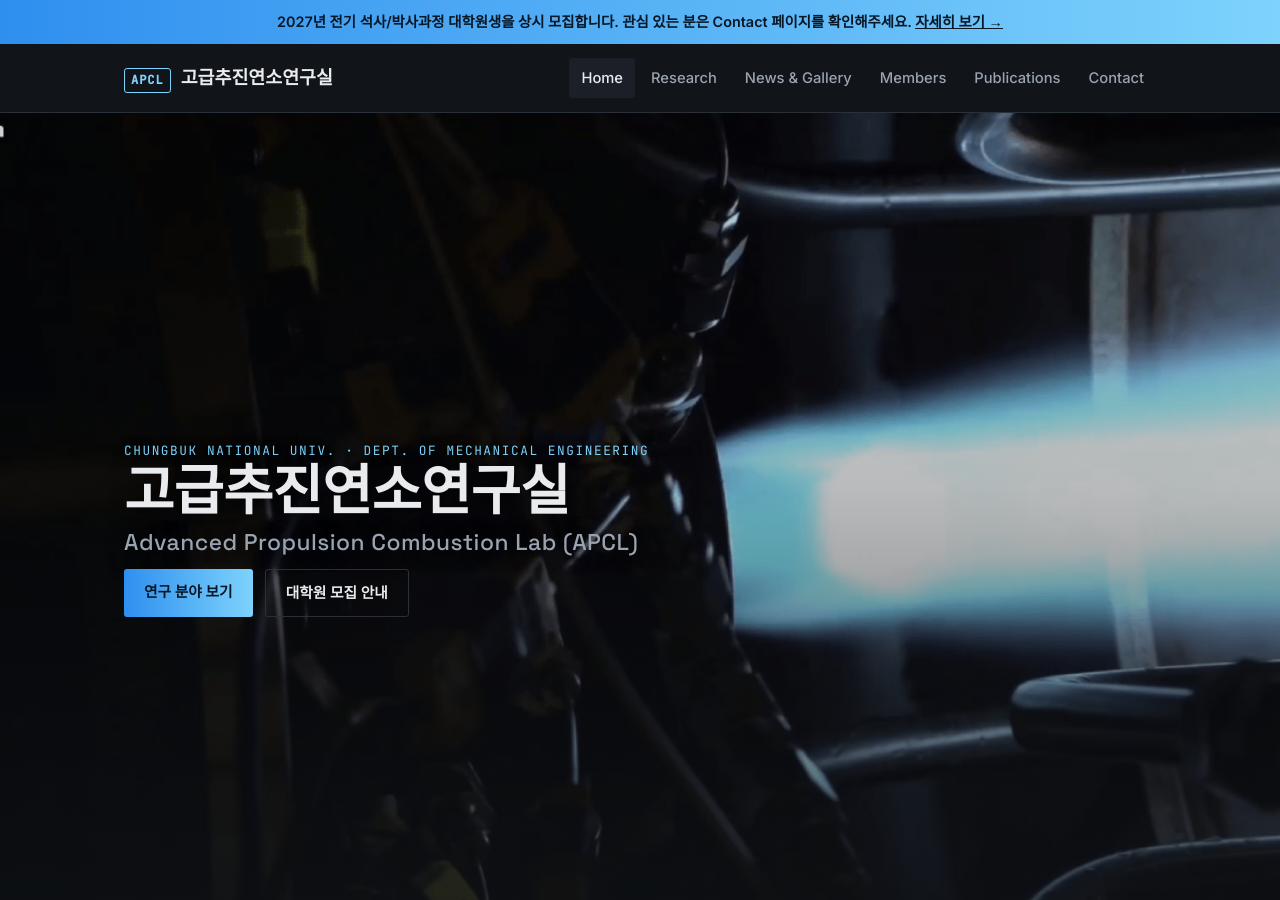
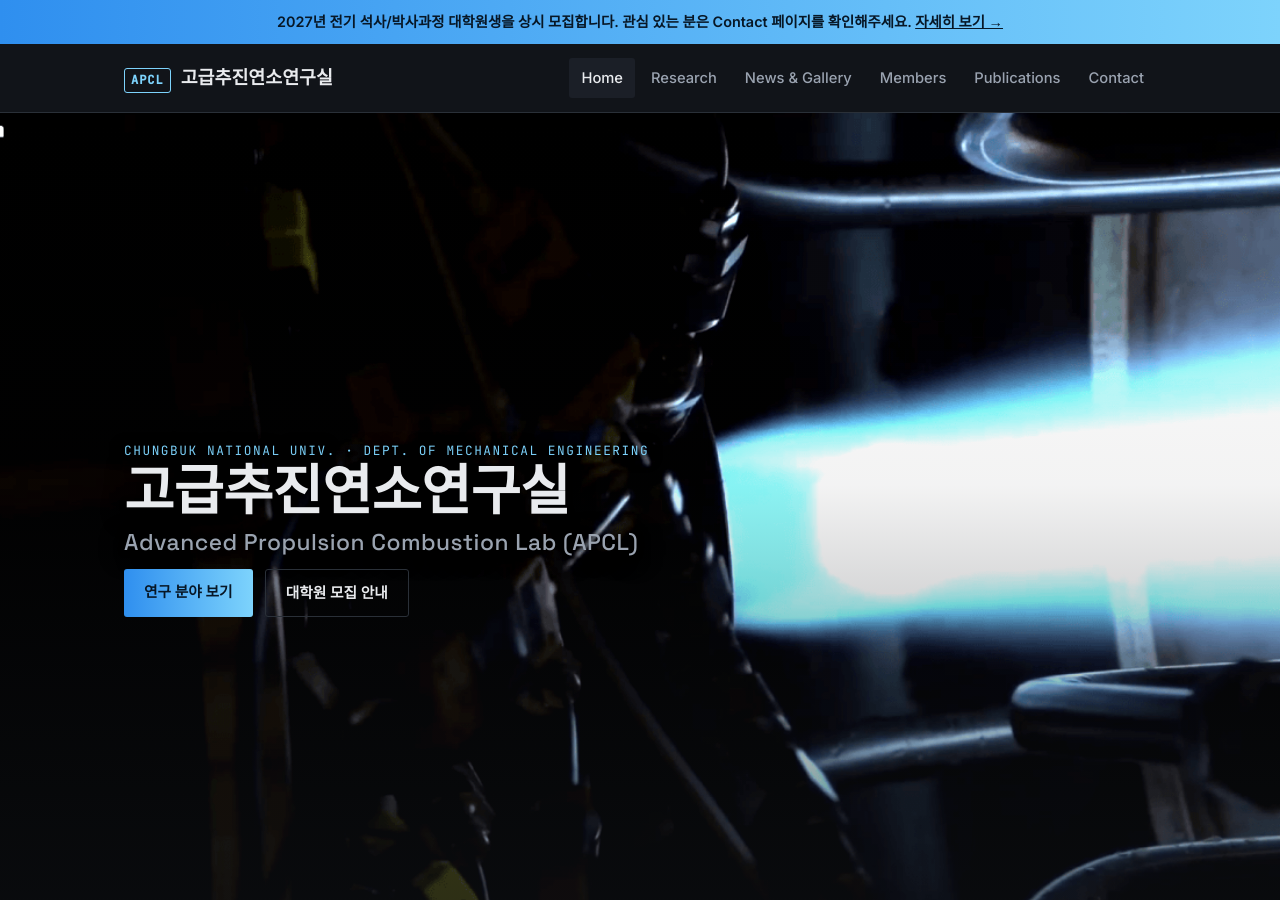
Before and after one commit to APCL-Sun/site-C-V2, a Jekyll site: the page built from index.md, in a window 1280 px wide and 900 px high. Built offline with Jekyll 4.4.1, drawn with Linux system fonts in a browser that asks for light colours.

Commit message:
Update style.css

```diff
--- a/assets/css/style.css
+++ b/assets/css/style.css
@@ -98,6 +98,9 @@
   color: var(--flame-2); border: 1px solid var(--flame-2);
   padding: 2px 6px; border-radius: var(--radius);
 }
+.nav-brand .lab-logo{
+  height: 30px; width: auto; object-fit: contain;
+}
 .nav-links{
   list-style: none; display: flex; gap: 4px; margin: 0; padding: 0;
 }
@@ -151,12 +154,15 @@
 }
 .hero-media video, .hero-media iframe, .hero-media img.hero-gif{
   width: 100%; height: 100%; object-fit: cover;
-  opacity: 0.95;
+  opacity: 1;
+}
+.hero-media img.hero-gif{
+  filter: brightness(1.18) contrast(1.08) saturate(1.15);
 }
 .hero-media::after{
   content: "";
   position: absolute; inset: 0;
-  background: linear-gradient(180deg, rgba(18,21,26,0.15) 0%, rgba(18,21,26,0.25) 45%, rgba(18,21,26,0.7) 100%);
+  background: linear-gradient(180deg, rgba(18,21,26,0.0) 0%, rgba(18,21,26,0.05) 45%, rgba(18,21,26,0.55) 100%);
 }
 .hero-fallback{
   position:absolute; inset:0; z-index:0;
@@ -172,12 +178,12 @@
 .hero-eyebrow{
   font-family: var(--font-mono); font-size: 0.8rem; letter-spacing: 0.12em;
   color: var(--flame-2); text-transform: uppercase; margin-bottom: 14px;
-  text-shadow: 0 1px 12px rgba(0,0,0,0.6);
+  text-shadow: 0 1px 4px rgba(0,0,0,0.85), 0 2px 16px rgba(0,0,0,0.7);
 }
 .hero h1{
   font-size: clamp(2.1rem, 5vw, 3.4rem);
   line-height: 1.1; margin-bottom: 14px;
-  text-shadow: 0 2px 20px rgba(0,0,0,0.65);
+  text-shadow: 0 1px 6px rgba(0,0,0,0.85), 0 4px 26px rgba(0,0,0,0.75);
 }
 .hero h1 .en{
   display:block; font-size: 0.42em; color: var(--text-dim); font-weight: 500;
@@ -185,7 +191,7 @@
 }
 .hero p.lead{
   color: var(--text-dim); font-size: 1.05rem; max-width: 560px; margin-bottom: 26px;
-  text-shadow: 0 1px 12px rgba(0,0,0,0.6);
+  text-shadow: 0 1px 4px rgba(0,0,0,0.85), 0 2px 16px rgba(0,0,0,0.7);
 }
 .hero-ctas{ display: flex; gap: 12px; flex-wrap: wrap; }
 .btn{
@@ -333,9 +339,9 @@
 .board-modal-body h3{ font-size: 1.3rem; margin: 10px 0 18px; }
 .board-modal-body .content{ color: var(--text-dim); white-space: pre-line; margin-bottom: 20px; }
 .board-modal-gallery{
-  display: grid; grid-template-columns: repeat(auto-fill, minmax(160px,1fr)); gap: 10px;
+  display: grid; grid-template-columns: repeat(auto-fit, minmax(240px,1fr)); gap: 10px;
 }
-.board-modal-gallery img{ border-radius: var(--radius); border: 1px solid var(--line); aspect-ratio: 4/3; object-fit: cover; }
+.board-modal-gallery img{ border-radius: var(--radius); border: 1px solid var(--line); aspect-ratio: 16/10; object-fit: cover; }
 @media (max-width: 640px){
   .board-modal-content{ margin: 0; max-height: 100vh; border-radius: 0; }
 }
```
